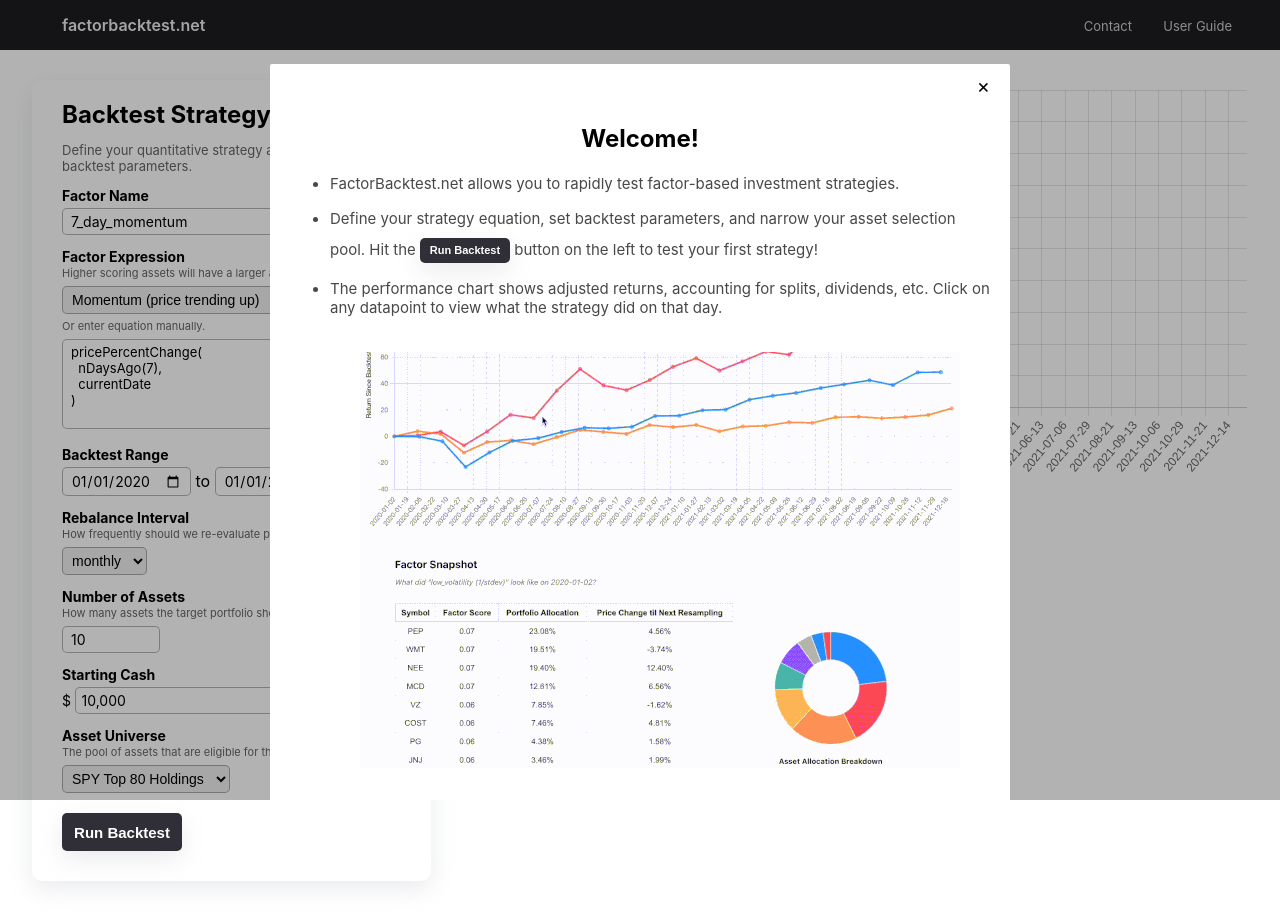
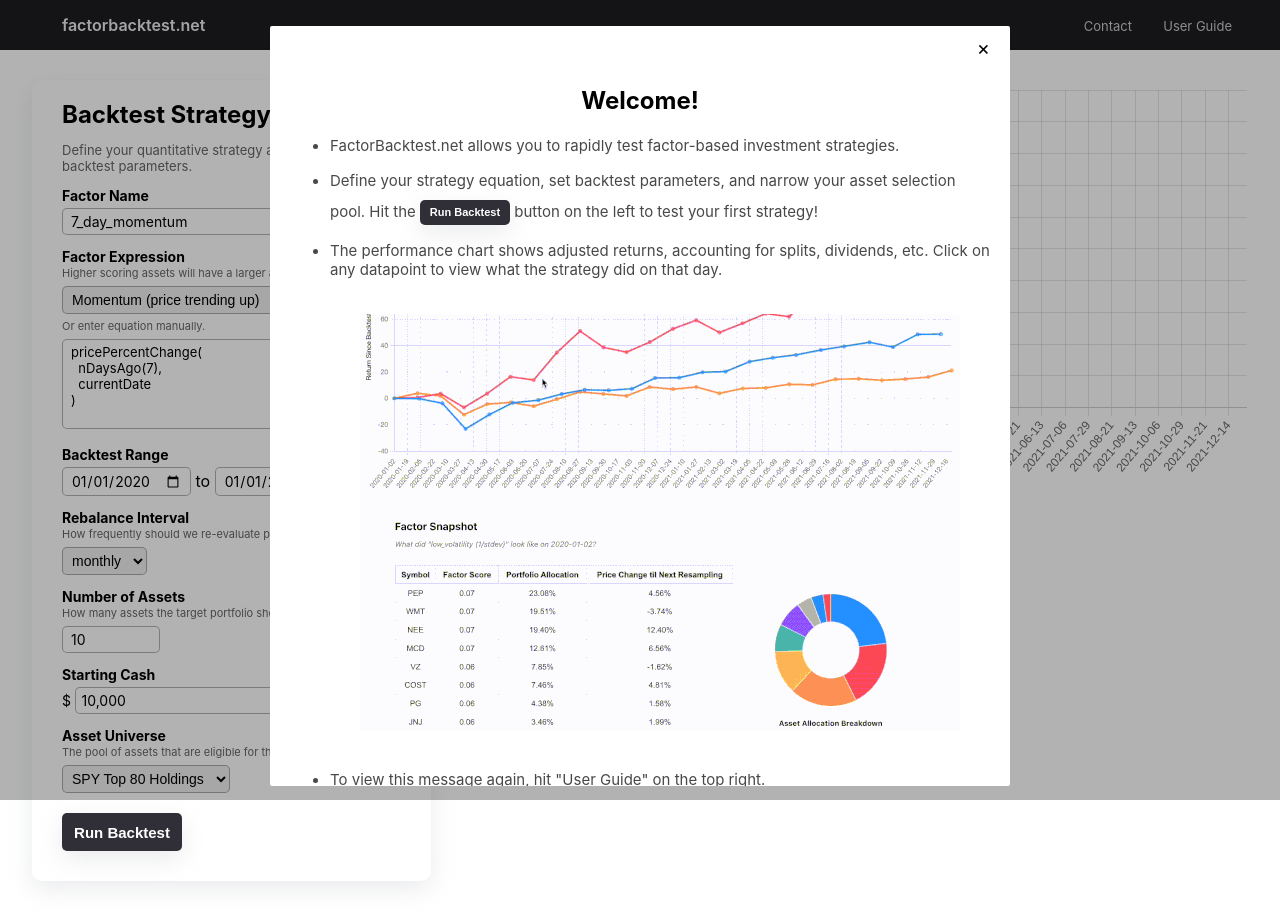
Before and after one commit to sahilsk11/factorbacktest, a React (Create React App) app in the folder frontend/: page / in a window 1280 px wide. Shown: the top 924 px of the page. Built offline with nearby package versions, Linux system fonts and the light colour scheme; no server answers; the HTML template or start-up script is replaced by a standard one.

Commit message:
fe user guide spacing

```diff
--- a/frontend/src/App.tsx
+++ b/frontend/src/App.tsx
@@ -94,7 +94,7 @@ const App = () => {
         </div>
       </div>
     </div>
-    <div style={{ height: "100px" }}></div>
+    <div style={{ height: "30px" }}></div>
     <ContactModal userID={userID} show={showContactModal} close={() => setShowContactModal(false)} />
     <HelpModal show={showHelpModal} close={() => setShowHelpModal(false)} />
   </>
--- a/frontend/src/Modals.tsx
+++ b/frontend/src/Modals.tsx
@@ -33,7 +33,7 @@ export function HelpModal({ show, close }: {
               <img className="help-gif" style={{ width: "100%" }} src="./dots.gif" />
             </li>
             <li>
-              <p className="help-text">To view this message again, hit "User Guide" on the top left.</p>
+              <p className="help-text">To view this message again, hit "User Guide" on the top right.</p>
             </li>
           </ul>
         </div>
--- a/frontend/src/modals.css
+++ b/frontend/src/modals.css
@@ -26,10 +26,11 @@
 }
 
 .help-modal {
-  margin-top: 5%;
+  margin-top: 2%;
   max-width: 700px;
   width: 80%;
   max-height: 90%;
+  margin-bottom: 50px;
 }
 
 .close {
```
